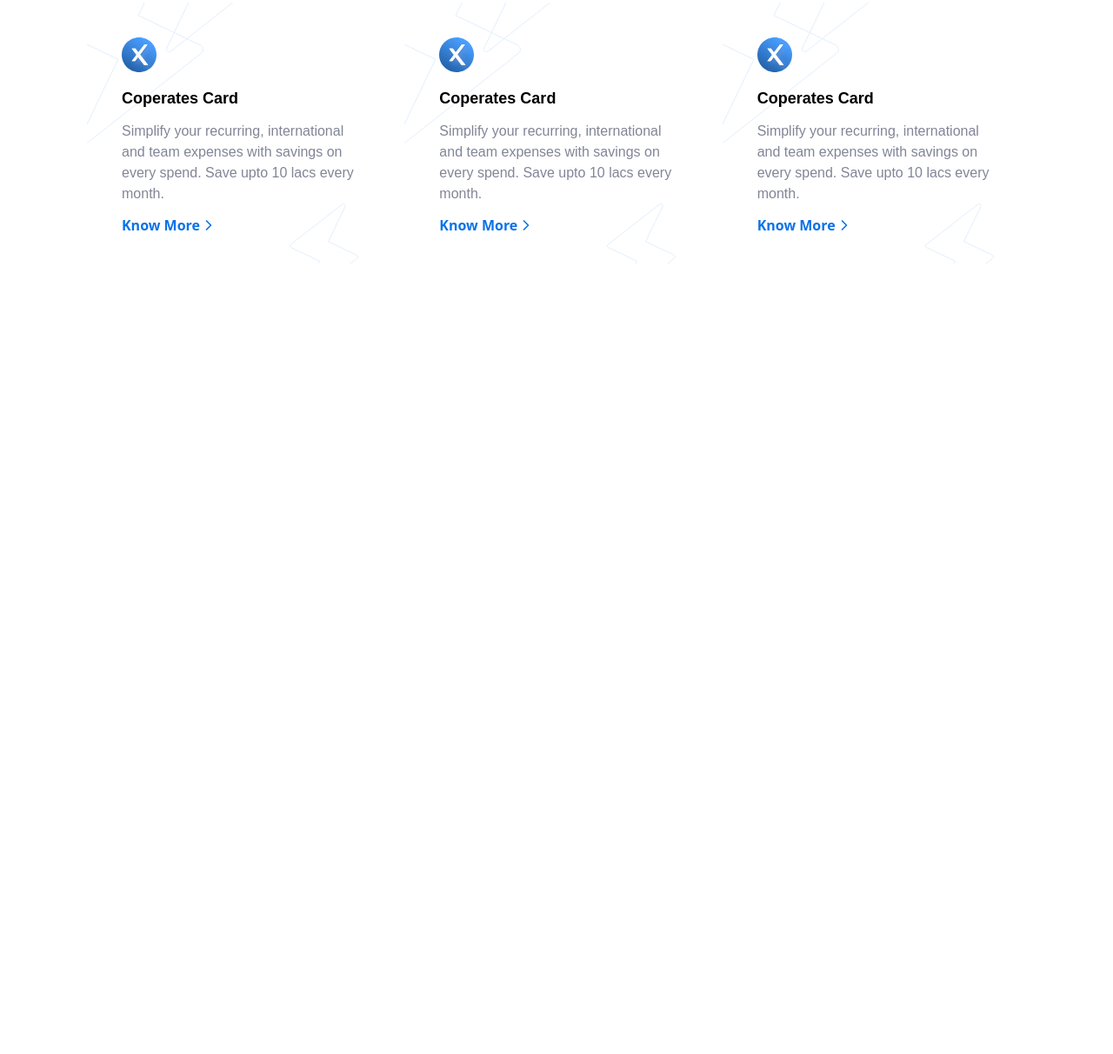
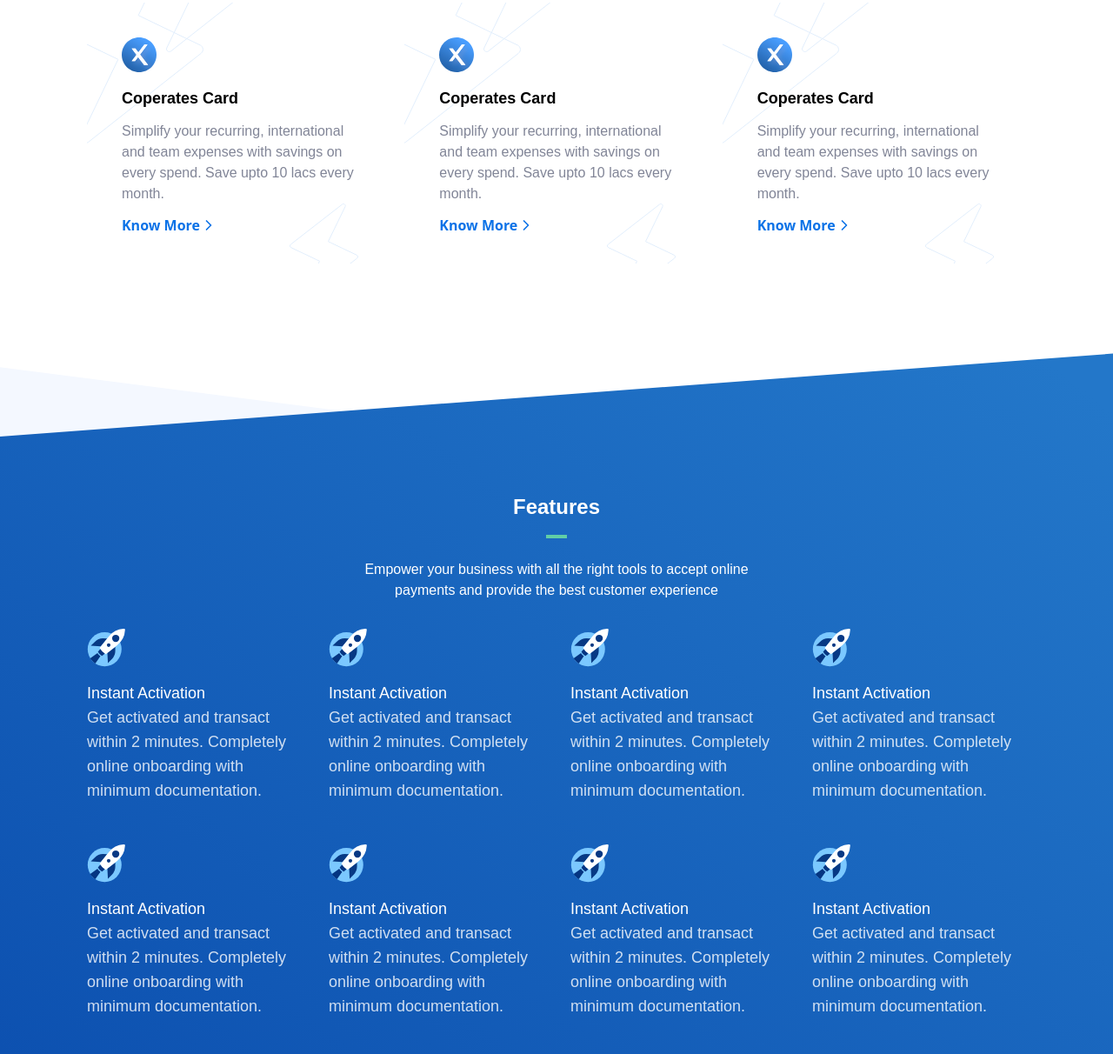
Before and after one commit to harshitadatra/Razorpay-ui-clone, a website built with Vite: page index.html in a window 1280 px wide. Shown: the part 4068-5280 px from the top of the page at 87% size. Before the commit the page ends 4371 px from the top, so only its background shows below. Built offline with nearby package versions, Linux system fonts and the light colour scheme; files whose address does not match are found by name.

Commit message:
feat : core feature section added

```diff
--- a/index.html
+++ b/index.html
@@ -7,6 +7,13 @@
     <link href="./main.css" rel="stylesheet">
     <script src="https://unpkg.com/feather-icons"></script>
     <title> Razorpay clone</title>
+    <style>
+        .corefeaturesection {
+            background-size: 100% 100%;
+            padding-top: 12rem;
+            padding-bottom: 12rem;
+        }
+    </style>
 </head>
 
 <body>
@@ -611,6 +618,77 @@
             </div>
         </div>
     </section>
+    <!-- core features -->
+    <section
+        class=" w-full bg-center bg-[url('./assets/core-features-sectionBg.svg')] bg-no-repeat bg-cover mt-14 relative corefeaturesection">
+        <div class=" relative w-11/12 max-w-[1080px]  mx-auto pt-4">
+            <h2 class=" font-mullish font-bold text-2xl  text-center text-white ">Features </h2>
+            <div class="w-6 h-1 bg-greenLight mx-auto mt-4 mb-6"></div>
+            <p class=" font-mullish text-center max-w-[450px] text-white mx-auto  ">Empower your business with all the
+                right
+                tools to accept online payments and provide the best customer experience</p>
+            <!-- grid  -->
+            <div class=" grid grid-cols-1 md:grid-cols-2 lg:grid-cols-4 gap-[2rem] mt-8 ">
+                <!-- card1 -->
+                <div>
+                    <img src="./assets/instant-activation-icon.svg" alt="">
+                    <h3 class=" font-mullish text-white text-lg text-bold my-4 ">Instant Activation</h3c>
+                        <p class=" font-mullish text-white opacity-80 ">Get activated and transact within 2 minutes.
+                            Completely online onboarding with minimum documentation.</p>
+                </div>
+                <!-- card2 -->
+                <div>
+                    <img src="./assets/instant-activation-icon.svg" alt="">
+                    <h3 class=" font-mullish text-white text-lg text-bold my-4 ">Instant Activation</h3c>
+                        <p class=" font-mullish text-white opacity-80 ">Get activated and transact within 2 minutes.
+                            Completely online onboarding with minimum documentation.</p>
+                </div>
+                <!-- card3 -->
+                <div>
+                    <img src="./assets/instant-activation-icon.svg" alt="">
+                    <h3 class=" font-mullish text-white text-lg text-bold my-4 ">Instant Activation</h3c>
+                        <p class=" font-mullish text-white opacity-80 ">Get activated and transact within 2 minutes.
+                            Completely online onboarding with minimum documentation.</p>
+                </div>
+                <!-- card4 -->
+                <div>
+                    <img src="./assets/instant-activation-icon.svg" alt="">
+                    <h3 class=" font-mullish text-white text-lg text-bold my-4 ">Instant Activation</h3c>
+                        <p class=" font-mullish text-white opacity-80 ">Get activated and transact within 2 minutes.
+                            Completely online onboarding with minimum documentation.</p>
+                </div>
+                <!-- card5 -->
+                <div>
+                    <img src="/assets/instant-activation-icon.svg" alt="">
+                    <h3 class=" font-mullish text-white text-lg text-bold my-4 ">Instant Activation</h3c>
+                        <p class=" font-mullish text-white opacity-80 ">Get activated and transact within 2 minutes.
+                            Completely online onboarding with minimum documentation.</p>
+                </div>
+                <!-- card6 -->
+                <div>
+                    <img src="/assets/instant-activation-icon.svg" alt="">
+                    <h3 class=" font-mullish text-white text-lg text-bold my-4 ">Instant Activation</h3c>
+                        <p class=" font-mullish text-white opacity-80 ">Get activated and transact within 2 minutes.
+                            Completely online onboarding with minimum documentation.</p>
+                </div>
+                <!-- card7 -->
+                <div>
+                    <img src="/assets/instant-activation-icon.svg" alt="">
+                    <h3 class=" font-mullish text-white text-lg text-bold my-4 ">Instant Activation</h3c>
+                        <p class=" font-mullish text-white opacity-80 ">Get activated and transact within 2 minutes.
+                            Completely online onboarding with minimum documentation.</p>
+                </div>
+                <!-- card8 -->
+                <div>
+                    <img src="/assets/instant-activation-icon.svg" alt="">
+                    <h3 class=" font-mullish text-white text-lg text-bold my-4 ">Instant Activation</h3c>
+                        <p class=" font-mullish text-white opacity-80 ">Get activated and transact within 2 minutes.
+                            Completely online onboarding with minimum documentation.</p>
+                </div>
+            </div>
+
+        </div>
+    </section>
 
 
 
```
Lines whose indentation alone changed are shown as unchanged.
